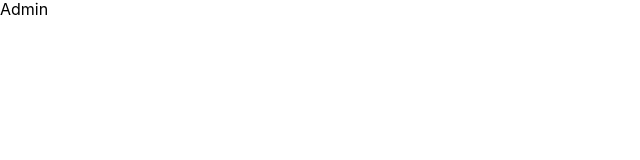
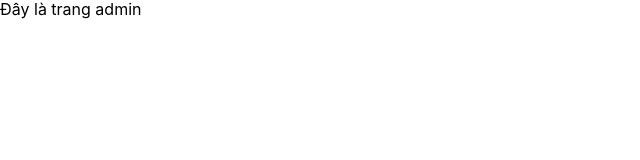
Before and after one commit to Huuquy-HAu/ChatAppFE, a React (Create React App) app: page /admin in a window 1280 px wide. Shown: the top 160 px of the page, without its empty margins (0-640 px from the left). Built offline with nearby package versions, Linux system fonts and the light colour scheme.

Commit message:
test git

```diff
--- a/src/components/Admin/Admin.jsx
+++ b/src/components/Admin/Admin.jsx
@@ -2,7 +2,7 @@ import React from 'react'
 
 function Admin() {
   return (
-    <div>Admin</div>
+    <div>Đây là trang admin</div>
   )
 }
 
```
